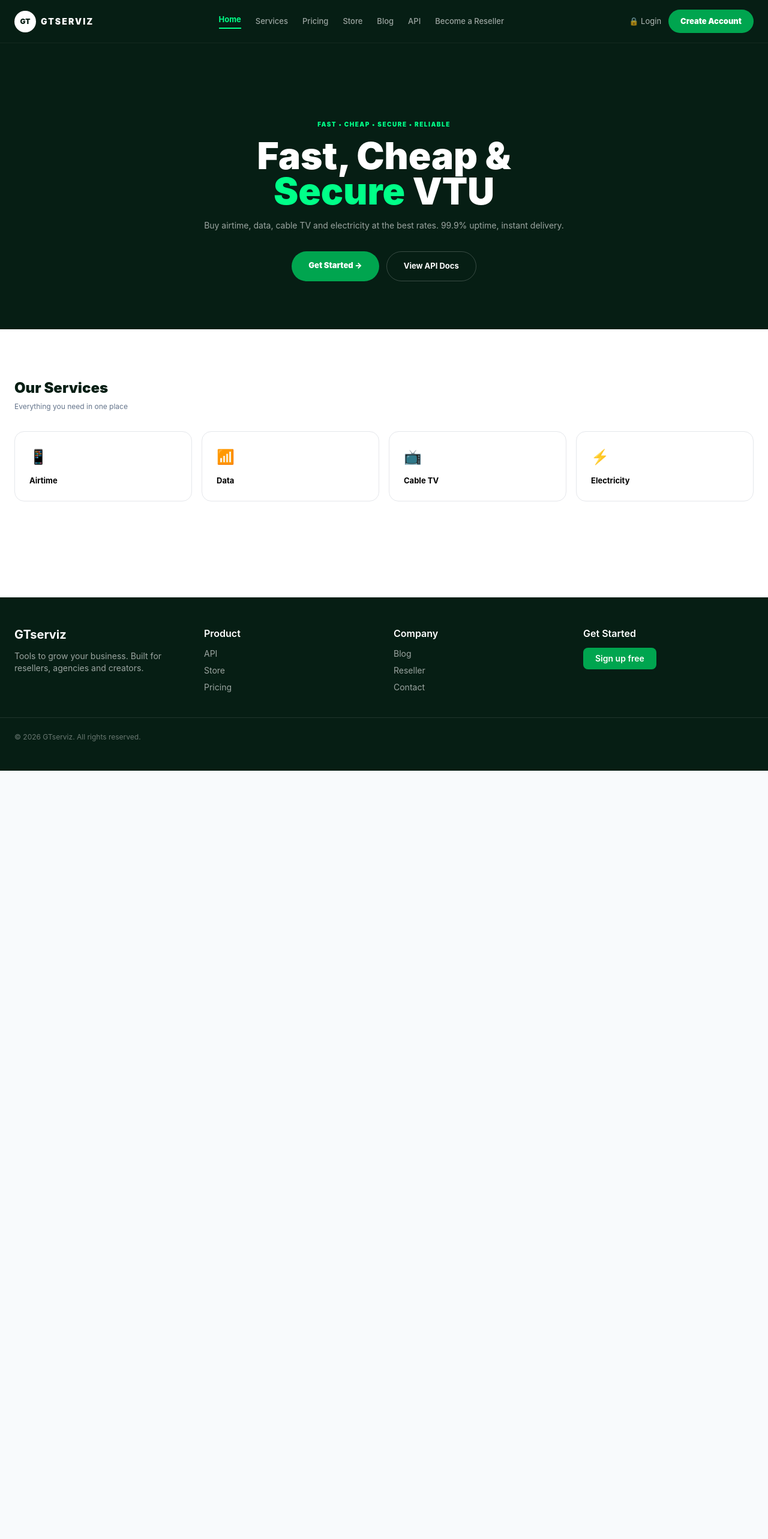
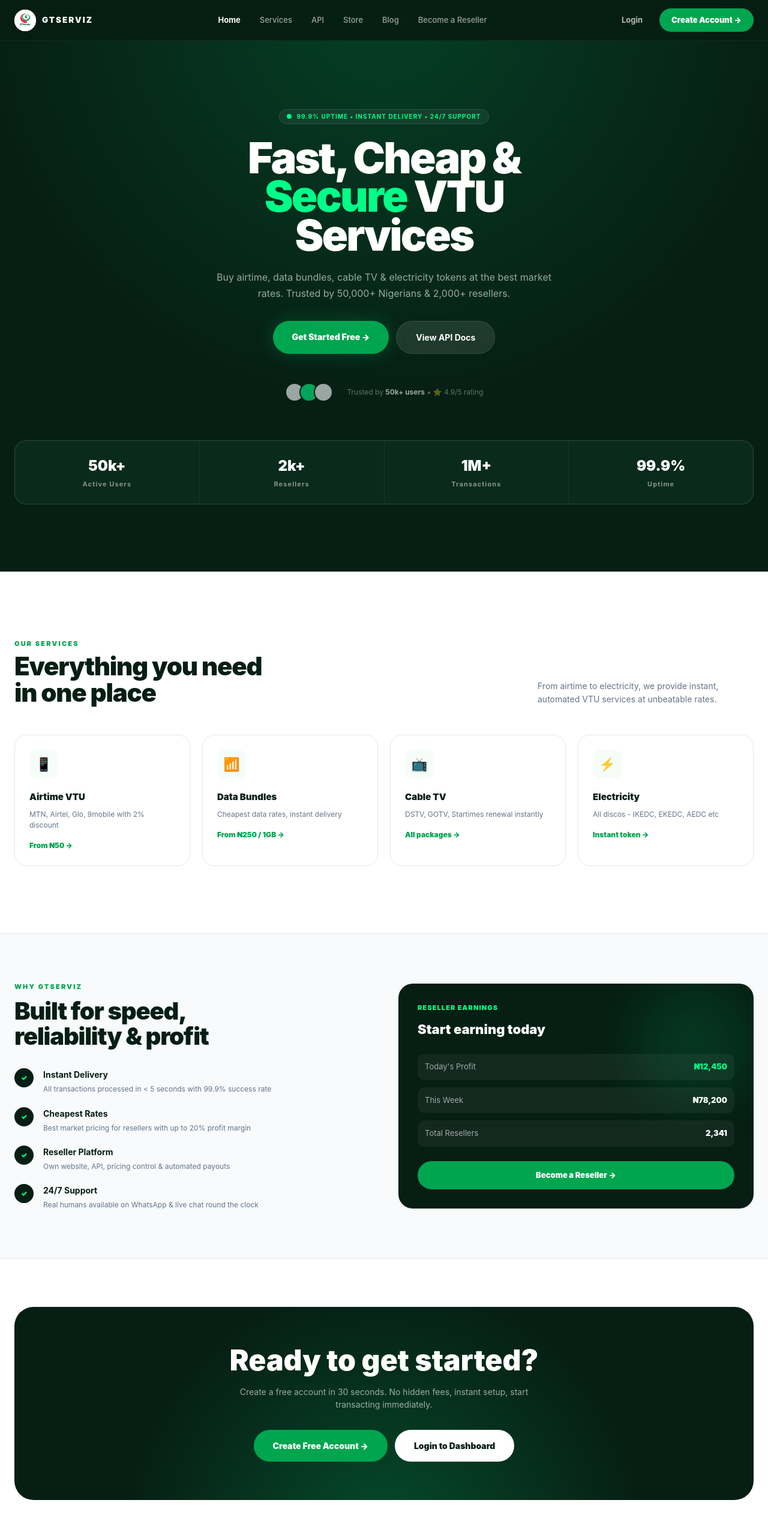
Before and after one commit to rajdolla/gtserviz-frontend, a Next.js app: page / in a window 1280 px wide. Shown: the top 2566 px of the page at 60% size. Before the commit the page ends 1285 px from the top, so only its background shows below. Built offline with nearby package versions, Linux system fonts and the light colour scheme.

Commit message:
Enhance Home component with responsive design
Refactor Home component layout and add mobile menu functionality.

```diff
--- a/app/page.tsx
+++ b/app/page.tsx
@@ -1,40 +1,184 @@
 "use client";
 import Link from "next/link";
-import Navbar from "../components/Navbar";
+import Image from "next/image";
+import { useState } from "react";
 import Footer from "../components/Footer";
 
 export default function Home() {
+  const [open, setOpen] = useState(false);
+
   return (
-    <div className="min-h-screen bg-white">
-      <Navbar active="Home" />
+    <div className="min-h-screen bg-white antialiased">
+      {/* HEADER */}
+      <header className="fixed top-0 w-full z-[100] bg-[#061e14]/95 backdrop-blur-xl border-b border-white/[0.06] h-[68px]">
+        <div className="max-w-[1280px] mx-auto px-6 h-full flex items-center justify-between">
+          <Link href="/" className="flex items-center gap-2.5">
+            <div className="w-9 h-9 bg-white rounded-full flex items-center justify-center overflow-hidden">
+              <Image src="/logo.png" alt="GT" width={36} height={36} className="object-contain" />
+            </div>
+            <span className="text-white font-black tracking-[0.15em] text-[13.5px]">GTSERVIZ</span>
+          </Link>
+
+          <nav className="hidden lg:flex items-center gap-8 text-[13px] font-medium text-white/60">
+            <Link href="/" className="text-white font-bold">Home</Link>
+            <Link href="#services" className="hover:text-white transition">Services</Link>
+            <Link href="/api" className="hover:text-white transition">API</Link>
+            <Link href="/store" className="hover:text-white transition">Store</Link>
+            <Link href="/blog" className="hover:text-white transition">Blog</Link>
+            <Link href="/reseller" className="hover:text-white transition">Become a Reseller</Link>
+          </nav>
+
+          <div className="hidden lg:flex items-center gap-3">
+            <Link href="/login" className="text-white/70 hover:text-white text-[13px] font-bold px-4">Login</Link>
+            <Link href="/signup" className="px-5 py-2.5 rounded-full bg-[#00A54F] hover:bg-[#009346] text-white text-[13px] font-black transition">Create Account →</Link>
+          </div>
+
+          <button onClick={()=>setOpen(!open)} className="lg:hidden w-10 h-10 rounded-full bg-white/10 text-white flex items-center justify-center">
+            {open? "✕" : "☰"}
+          </button>
+        </div>
+
+        {/* Mobile Menu */}
+        {open && (
+          <div className="lg:hidden bg-[#061e14] border-t border-white/10 px-6 py-6 space-y-4">
+            <Link href="/" className="block text-white font-bold">Home</Link>
+            <Link href="/api" className="block text-white/60">API</Link>
+            <Link href="/store" className="block text-white/60">Store</Link>
+            <Link href="/blog" className="block text-white/60">Blog</Link>
+            <Link href="/reseller" className="block text-white/60">Become a Reseller</Link>
+            <Link href="/signup" className="block mt-4 text-center py-3 rounded-full bg-[#00A54F] text-white font-black">Create Account</Link>
+          </div>
+        )}
+      </header>
 
       {/* HERO */}
-      <section className="pt-[120px] bg-[#061e14] text-white">
-        <div className="max-w-[1280px] mx-auto px-6 py-20 text-center">
-          <p className="text-[#00ff88] text-[10px] font-black tracking-[0.15em]">FAST • CHEAP • SECURE • RELIABLE</p>
-          <h1 className="text-[44px] md:text-[62px] font-black leading-[0.95] mt-4">
-            Fast, Cheap &<br />
-            <span className="text-[#00ff88]">Secure</span> VTU
-          </h1>
-          <p className="text-white/60 text-[14px] mt-4 max-w-[600px] mx-auto leading-[1.6]">
-            Buy airtime, data, cable TV and electricity at the best rates. 99.9% uptime, instant delivery.
-          </p>
-          <div className="flex gap-3 justify-center mt-8">
-            <Link href="/signup" className="px-7 py-3.5 rounded-full bg-[#00A54F] text-white font-black text-[13px]">Get Started →</Link>
-            <Link href="/api" className="px-7 py-3.5 rounded-full border border-white/20 text-white font-bold text-[13px]">View API Docs</Link>
+      <section className="pt-[68px] bg-[#061e14] relative overflow-hidden">
+        <div className="absolute inset-0 bg-[radial-gradient(circle_at_50%_0%,rgba(0,255,136,0.15),transparent_60%)]" />
+        <div className="max-w-[1280px] mx-auto px-6 py-20 md:py-28 relative">
+          <div className="text-center max-w-[800px] mx-auto">
+            <div className="inline-flex items-center gap-2 px-3 py-1 rounded-full bg-white/[0.06] border border-white/10 text-[10px] font-bold tracking-widest text-[#00ff88]">
+              <span className="w-2 h-2 rounded-full bg-[#00ff88] animate-pulse" />
+              99.9% UPTIME • INSTANT DELIVERY • 24/7 SUPPORT
+            </div>
+            <h1 className="text-[42px] md:text-[72px] font-black leading-[0.9] tracking-[-0.04em] text-white mt-6">
+              Fast, Cheap &<br />
+              <span className="text-[#00ff88]">Secure</span> VTU
+              <br />Services
+            </h1>
+            <p className="text-[14px] md:text-[16px] text-white/60 leading-[1.7] mt-6 max-w-[560px] mx-auto">
+              Buy airtime, data bundles, cable TV & electricity tokens at the best market rates.
+              Trusted by 50,000+ Nigerians & 2,000+ resellers.
+            </p>
+            <div className="flex flex-col sm:flex-row gap-3 justify-center mt-8">
+              <Link href="/signup" className="px-8 py-4 rounded-full bg-[#00A54F] hover:bg-[#009346] text-white font-black text-[14px] transition shadow-[0_0_30px_rgba(0,165,79,0.3)]">
+                Get Started Free →
+              </Link>
+              <Link href="/api" className="px-8 py-4 rounded-full bg-white/10 hover:bg-white/15 border border-white/10 text-white font-bold text-[14px] transition">
+                View API Docs
+              </Link>
+            </div>
+
+            {/* Social Proof */}
+            <div className="flex items-center justify-center gap-6 mt-12 opacity-60">
+              <div className="flex -space-x-2">
+                <div className="w-8 h-8 rounded-full bg-white border-2 border-[#061e14]" />
+                <div className="w-8 h-8 rounded-full bg-[#00ff88] border-2 border-[#061e14]" />
+                <div className="w-8 h-8 rounded-full bg-white border-2 border-[#061e14]" />
+              </div>
+              <p className="text-[12px] text-white/60">Trusted by <span className="text-white font-bold">50k+ users</span> • ⭐ 4.9/5 rating</p>
+            </div>
+          </div>
+
+          {/* Stats Bar */}
+          <div className="grid grid-cols-2 md:grid-cols-4 gap-px bg-white/10 rounded-[20px] overflow-hidden mt-16 border border-white/10">
+            {[
+              ["50k+", "Active Users"],
+              ["2k+", "Resellers"],
+              ["1M+", "Transactions"],
+              ["99.9%", "Uptime"]
+            ].map(([val,label])=>(
+              <div key={label} className="bg-[#0a2a1d] p-6 text-center">
+                <p className="text-[24px] font-black text-white">{val}</p>
+                <p className="text-[11px] text-white/50 font-bold tracking-widest mt-1">{label}</p>
+              </div>
+            ))}
           </div>
         </div>
       </section>
 
       {/* SERVICES */}
-      <section id="services" className="py-20 max-w-[1280px] mx-auto px-6">
-        <h2 className="font-black text-[24px] text-[#061e14]">Our Services</h2>
-        <p className="text-[12px] text-slate-500 mt-1">Everything you need in one place</p>
-        <div className="grid grid-cols-2 md:grid-cols-4 gap-4 mt-8">
-          <div className="border rounded-2xl p-6"><div className="text-[24px]">📱</div><p className="font-bold text-[13px] mt-3">Airtime</p></div>
-          <div className="border rounded-2xl p-6"><div className="text-[24px]">📶</div><p className="font-bold text-[13px] mt-3">Data</p></div>
-          <div className="border rounded-2xl p-6"><div className="text-[24px]">📺</div><p className="font-bold text-[13px] mt-3">Cable TV</p></div>
-          <div className="border rounded-2xl p-6"><div className="text-[24px]">⚡</div><p className="font-bold text-[13px] mt-3">Electricity</p></div>
+      <section id="services" className="py-20 md:py-28 max-w-[1280px] mx-auto px-6">
+        <div className="flex flex-col md:flex-row justify-between items-start md:items-end gap-4">
+          <div>
+            <p className="text-[#00A54F] text-[11px] font-black tracking-[0.2em]">OUR SERVICES</p>
+            <h2 className="text-[32px] md:text-[42px] font-black tracking-[-0.03em] text-[#061e14] leading-[1.05] mt-2">Everything you need<br />in one place</h2>
+          </div>
+          <p className="text-[14px] text-slate-500 max-w-[360px] leading-[1.6]">From airtime to electricity, we provide instant, automated VTU services at unbeatable rates.</p>
+        </div>
+
+        <div className="grid md:grid-cols-2 lg:grid-cols-4 gap-5 mt-12">
+          {[
+            { icon:"📱", title:"Airtime VTU", desc:"MTN, Airtel, Glo, 9mobile with 2% discount", price:"From ₦50" },
+            { icon:"📶", title:"Data Bundles", desc:"Cheapest data rates, instant delivery", price:"From ₦250 / 1GB" },
+            { icon:"📺", title:"Cable TV", desc:"DSTV, GOTV, Startimes renewal instantly", price:"All packages" },
+            { icon:"⚡", title:"Electricity", desc:"All discos - IKEDC, EKEDC, AEDC etc", price:"Instant token" },
+          ].map((s,i)=>(
+            <div key={i} className="group bg-white border border-slate-200 rounded-[20px] p-6 hover:border-[#00A54F] hover:shadow-[0_10px_40px_rgba(0,165,79,0.1)] transition-all">
+              <div className="w-12 h-12 rounded-xl bg-[#f6fdf8] group-hover:bg-[#00A54F] flex items-center justify-center text-[22px] transition">{s.icon}</div>
+              <h3 className="font-black text-[15px] text-[#061e14] mt-5">{s.title}</h3>
+              <p className="text-[12px] text-slate-500 mt-2 leading-[1.5]">{s.desc}</p>
+              <p className="text-[12px] font-black text-[#00A54F] mt-4">{s.price} →</p>
+            </div>
+          ))}
+        </div>
+      </section>
+
+      {/* WHY US */}
+      <section className="bg-[#f8fafc] border-y border-slate-200 py-20">
+        <div className="max-w-[1280px] mx-auto px-6 grid lg:grid-cols-2 gap-12 items-center">
+          <div>
+            <p className="text-[#00A54F] text-[11px] font-black tracking-[0.2em]">WHY GTSERVIZ</p>
+            <h2 className="text-[32px] md:text-[40px] font-black tracking-[-0.03em] text-[#061e14] leading-[1.05] mt-3">Built for speed,<br />reliability & profit</h2>
+            <div className="mt-8 space-y-5">
+              {[
+                ["Instant Delivery", "All transactions processed in < 5 seconds with 99.9% success rate"],
+                ["Cheapest Rates", "Best market pricing for resellers with up to 20% profit margin"],
+                ["Reseller Platform", "Own website, API, pricing control & automated payouts"],
+                ["24/7 Support", "Real humans available on WhatsApp & live chat round the clock"],
+              ].map(([t,d])=>(
+                <div key={t} className="flex gap-4">
+                  <div className="w-8 h-8 rounded-full bg-[#061e14] text-[#00ff88] flex items-center justify-center text-[12px] font-black shrink-0">✓</div>
+                  <div><p className="font-bold text-[14px] text-[#061e14]">{t}</p><p className="text-[12px] text-slate-500 mt-1 leading-[1.6]">{d}</p></div>
+                </div>
+              ))}
+            </div>
+          </div>
+          <div className="bg-[#061e14] rounded-[24px] p-8 text-white relative overflow-hidden">
+            <div className="absolute top-0 right-0 w-[200px] h-[200px] bg-[#00ff88]/10 rounded-full blur-[40px]" />
+            <p className="text-[11px] font-black tracking-widest text-[#00ff88]">RESELLER EARNINGS</p>
+            <h3 className="text-[22px] font-black mt-3">Start earning today</h3>
+            <div className="mt-6 space-y-3">
+              <div className="flex justify-between text-[13px] p-3 rounded-xl bg-white/5"><span className="text-white/60">Today's Profit</span><span className="font-black text-[#00ff88]">₦12,450</span></div>
+              <div className="flex justify-between text-[13px] p-3 rounded-xl bg-white/5"><span className="text-white/60">This Week</span><span className="font-black">₦78,200</span></div>
+              <div className="flex justify-between text-[13px] p-3 rounded-xl bg-white/5"><span className="text-white/60">Total Resellers</span><span className="font-black">2,341</span></div>
+            </div>
+            <Link href="/reseller" className="mt-6 block text-center py-3.5 rounded-full bg-[#00A54F] font-black text-[13px]">Become a Reseller →</Link>
+          </div>
+        </div>
+      </section>
+
+      {/* CTA */}
+      <section className="py-20 max-w-[1280px] mx-auto px-6">
+        <div className="bg-[#061e14] rounded-[32px] p-10 md:p-16 text-center relative overflow-hidden">
+          <div className="absolute inset-0 bg-[radial-gradient(circle_at_50%_120%,rgba(0,255,136,0.2),transparent_60%)]" />
+          <div className="relative">
+            <h2 className="text-[32px] md:text-[48px] font-black text-white leading-[1.05]">Ready to get started?</h2>
+            <p className="text-white/60 text-[14px] mt-4 max-w-[500px] mx-auto">Create a free account in 30 seconds. No hidden fees, instant setup, start transacting immediately.</p>
+            <div className="flex flex-col sm:flex-row gap-3 justify-center mt-8">
+              <Link href="/signup" className="px-8 py-4 rounded-full bg-[#00A54F] text-white font-black text-[14px]">Create Free Account →</Link>
+              <Link href="/login" className="px-8 py-4 rounded-full bg-white text-[#061e14] font-black text-[14px]">Login to Dashboard</Link>
+            </div>
+          </div>
         </div>
       </section>
 
```
